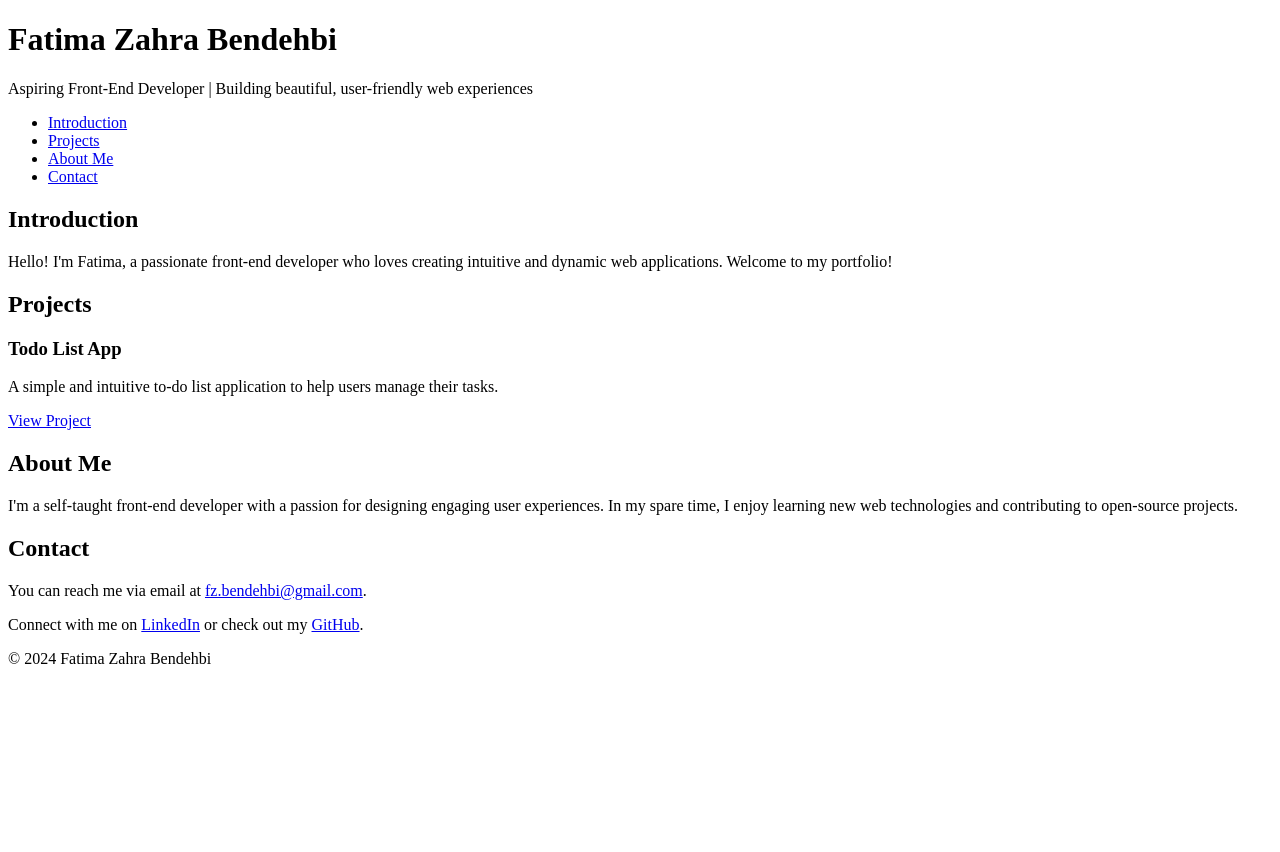
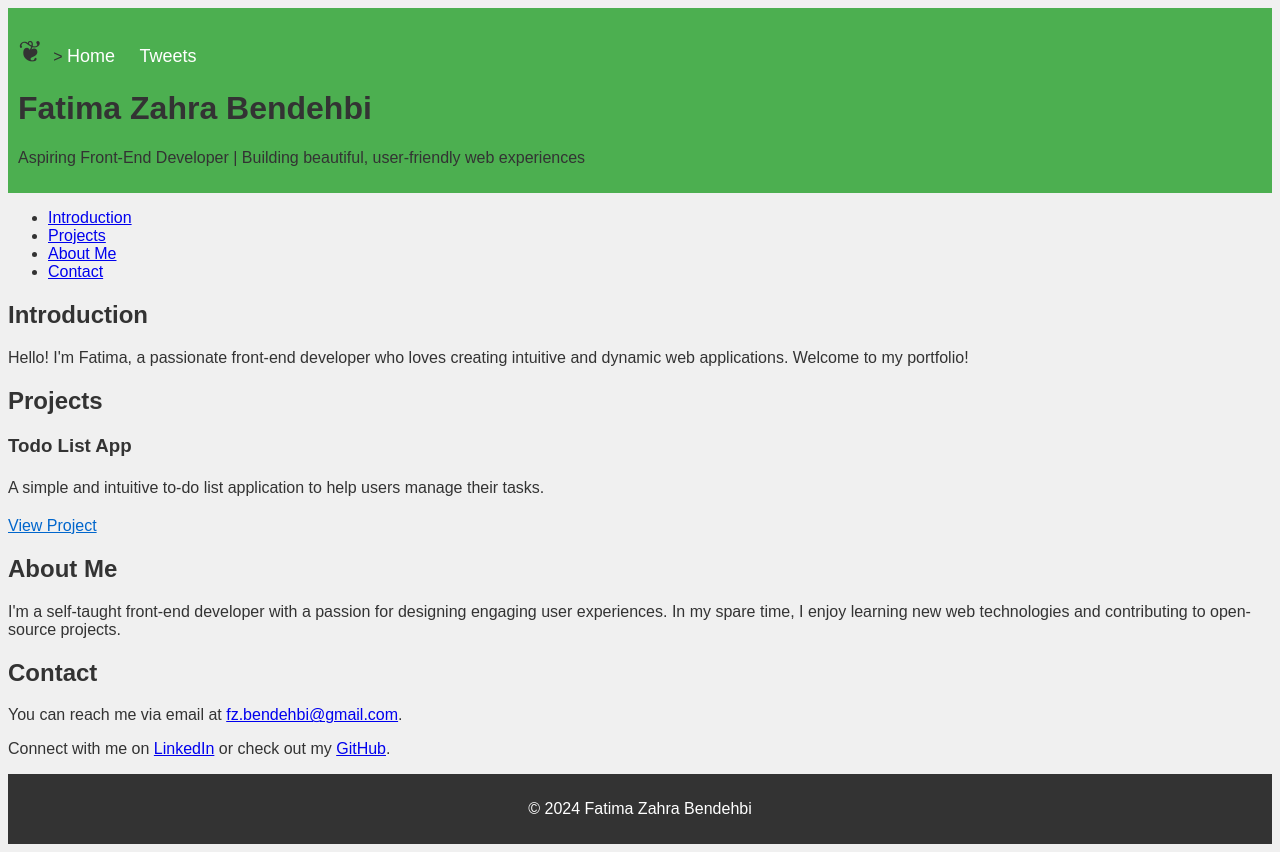
Before and after one commit to Zoghaaa/alx_html_css, a plain HTML site: page css_basic/index.html in a window 1280 px wide. Before the commit the page ends 800 px from the top, so only its background shows below. Drawn offline with Linux system fonts and the light colour scheme.

Commit message:
Edit files

```diff
--- a/css_basic/index.html
+++ b/css_basic/index.html
@@ -6,17 +6,24 @@
     <meta name="viewport" content="width=device-width, initial-scale=1.0">
     <title>Fatima Zahra Bendehbi - Personal Portfolio</title>
     <link href="base.css" rel="stylesheet">
-    <link href="styles.css" rel="stylesheet">
+    <link href="style.css" rel="stylesheet">
 </head>
 
 <body  class="works_on_smartphone">
     <header>
+        <ul>
+      <li class="logo">&#10086;</li>>
+            <li><a href="./index.html">Home</a></li>
+            <li><a href="./tweets.html">Tweets</a></li>
+        </ul>
+
         <h1>Fatima Zahra Bendehbi</h1>
         <p>Aspiring Front-End Developer | Building beautiful, user-friendly web experiences</p>
     </header>
 
     <nav>
         <ul>
+
             <li><a href="#introduction">Introduction</a></li>
             <li><a href="#projects">Projects</a></li>
             <li><a href="#about">About Me</a></li>
--- a/css_basic/style.css
+++ b/css_basic/style.css
@@ -1,11 +1,63 @@
 /* Make the body a flex container and arrange items in a column */
-body {
-    display: flex;
-    flex-direction: column;
-    margin: 0;
-    padding: 0;
-    height: 100vh; /* Ensures it takes up the full height */
-}
+
+    body {
+        background-color: #f0f0f0;
+        color: #333;
+        font-family: Arial, sans-serif;
+    }
+
+    header {
+        background-color: #4CAF50;
+        padding: 10px;
+    }
+
+    header ul {
+        list-style-type: none;
+        padding: 0;
+    }
+
+    header li {
+        display: inline;
+        margin-right: 20px;
+    }
+
+    header a {
+        color: white;
+        text-decoration: none;
+        font-size: 18px;
+    }
+
+    header a:hover {
+        text-decoration: underline;
+    }
+
+    /* Style the logo */
+    .logo {
+        font-size: 30px;
+        margin-right: 10px;
+    }
+    article h1 {
+        color: #4CAF50;
+        font-size: 24px;
+    }
+
+    article p {
+        line-height: 1.6;
+    }
+
+    article h2 {
+        color: #333;
+        margin-top: 20px;
+    }
+
+    article a {
+        color: #0066CC;
+    }
+
+    article a:hover {
+        text-decoration: underline;
+    }
+
 
 /* Make the main tag a flex container and arrange items in a row */
 main {
@@ -14,25 +66,26 @@ main {
     flex: auto; /* Ensures it resizes automatically */
 }
 
-/* Make the article take 2/3 of the main area */
-article {
-    flex: 2;
-    overflow-y: auto; /* Allows vertical scrolling if the content is too large */
-    padding: 20px;
+
+aside {
+    background-color: #e0e0e0;
+    padding: 10px;
+    border-left: 2px solid #ccc;
 }
 
-/* Make the aside take 1/3 of the main area */
-aside {
-    flex: 1;
-    overflow-y: auto; /* Allows vertical scrolling if the content is too large */
-    padding: 20px;
-    background-color: #f4f4f4; /* Optional: Background color for aside */
+
+footer {
+    background-color: #333;
+    color: white;
+    text-align: center;
+    padding: 10px 0;
 }
 
-/* Style the header and footer */
-header, footer {
-    background-color: #333;
-    color: white;
-    padding: 10px;
-    text-align: center;
+footer a {
+    color: #739d74;
+    text-decoration: none;
 }
+
+footer a:hover {
+    text-decoration: underline;
+}
```
